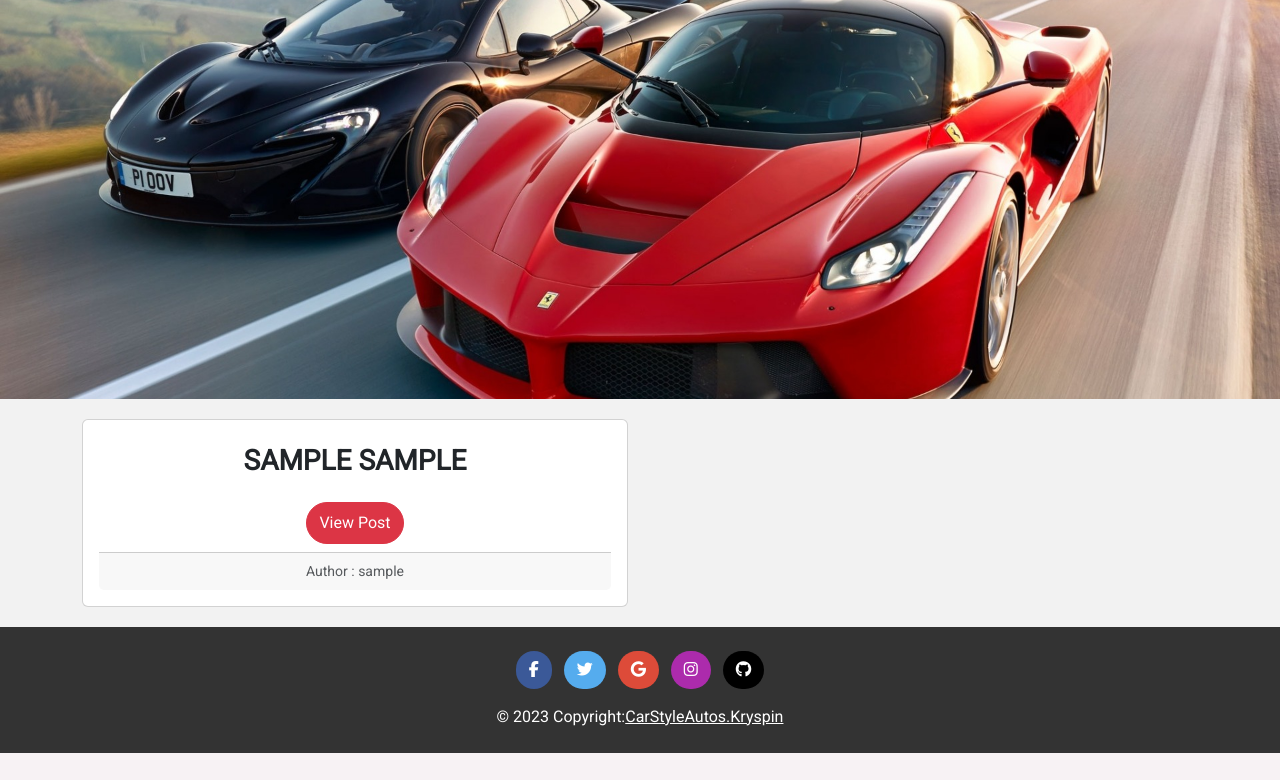
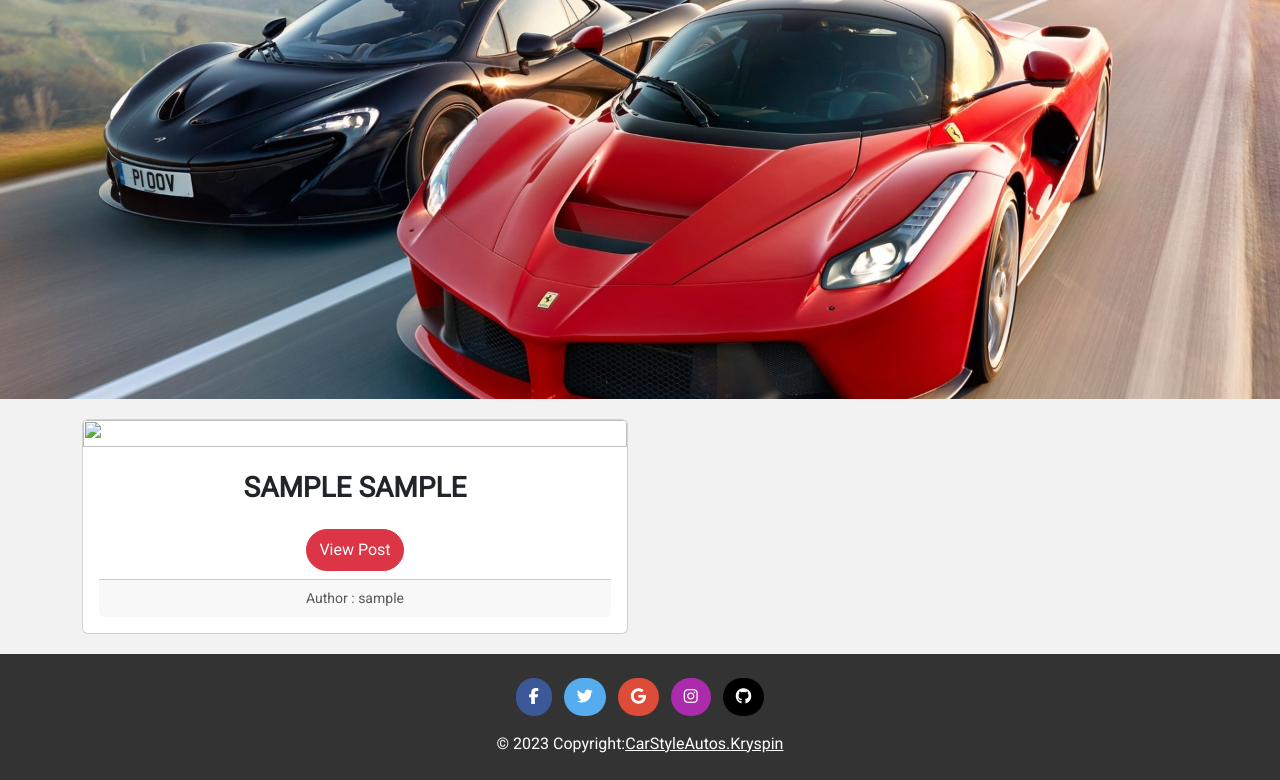
Before and after one commit to kryspinm97/PP4-CarStyleAutos, a Django app: page /car_gallery/ in a window 1280 px wide. Shown: the part 63-843 px from the top of the page. Before the commit the page ends 816 px from the top, so only its background shows below. Run offline with Django 3.2, Linux system fonts and the light colour scheme; tables that the repository leaves empty hold one stand-in row (values such as "Sample post"); some libraries are stand-ins or nearby versions.

Commit message:
Fixed card positioning in cargallery

```diff
--- a/templates/car_gallery.html
+++ b/templates/car_gallery.html
@@ -14,7 +14,7 @@
         {% for car in cars %}
         <div class="col-md-6 py-3">
             <div class="card h-100">
-                <img class="card-img-top" src="{{ car.car_image.url }}">
+                <img class="card-img-top h-100" src="{{ car.car_image.url }}">
                 <div class="card-body">
                     <h3 class="card-title text-center text-uppercase py-2 fw-bold">{{ car.make }} {{ car.model }}</h3>
                 <div class="text-center py-2">
@@ -24,8 +24,9 @@
             </div>
         </div>
     </div>
+    {% endfor %}
 </section>
-    {% endfor %}
+
 
 <!-- Car Gallery Section -->
 
```
